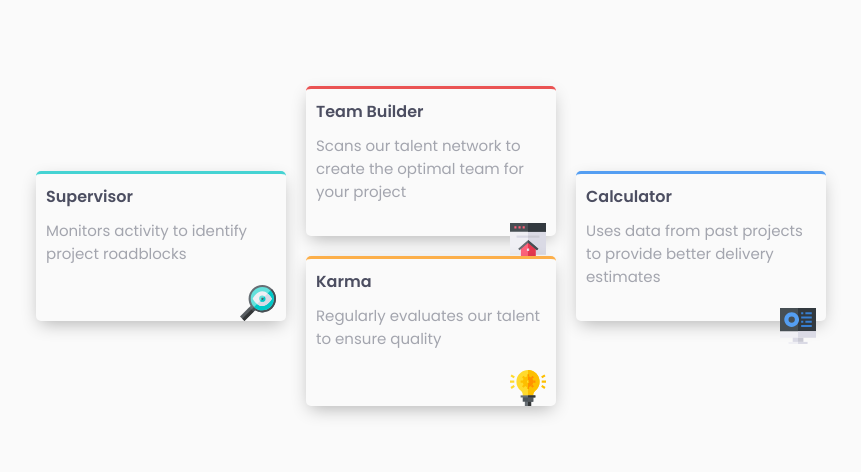
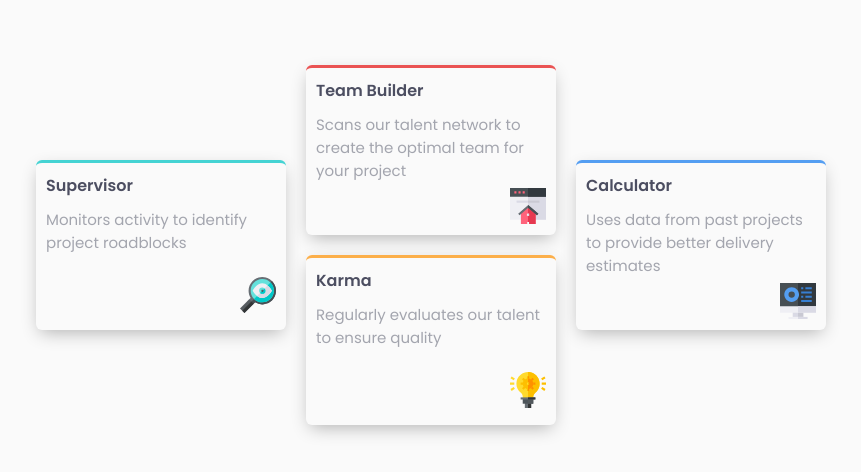
Before and after one commit to bash4Dev/four_card_feature, a plain HTML site: page index.html in a window 1280 px wide. Shown: the part 231-703 px from the top of the page, without its empty margins (209-1070 px from the left). Drawn offline with Linux system fonts and the light colour scheme; a web font is replaced by a local one.

Commit message:
Modify the images positioning

```diff
--- a/styles.css
+++ b/styles.css
@@ -13,7 +13,7 @@ body {
     background-color: hsl(0, 0%, 98%);
     color: hsl(229, 6%, 66%);
     margin: 0px;
-    padding: 60px;
+    padding: 50px;
     font-family: "Poppins", sans-serif;
 }
 
@@ -46,19 +46,22 @@ header .bold-header {
 }
 
 #container .section {
-    display: flex;
-    flex-direction: column;
+    display: block;
     margin: 0;
     padding: 10px;
     width: 250px;
-    height: 150px;
-    border-radius: 5px;
+    height: 170px;
+    border-radius: 6px;
     box-shadow: rgba(0, 0, 0, 0.3) 0px 6px 18px -4px;
 }
 
 .supervisor {
     grid-area: supervisor;
     border-top: solid hsl(180, 62%, 55%);
+}
+
+.supervisor img {
+    margin-top: 0.8em;
 }
 
 .team-builder {
@@ -69,6 +72,10 @@ header .bold-header {
 .karma {
     grid-area: karma;
     border-top: solid hsl(34, 97%, 64%);
+}
+
+.karma img {
+    margin-top: 0.8em;
 }
 
 .calculator {
@@ -87,9 +94,10 @@ section p {
 }
 
 section img {
-    align-self: flex-end;
-    margin-top: 10px;
+    float: right;
+    margin-top: -0.3em;
     width: 36px;
+
 }
 
 
```
